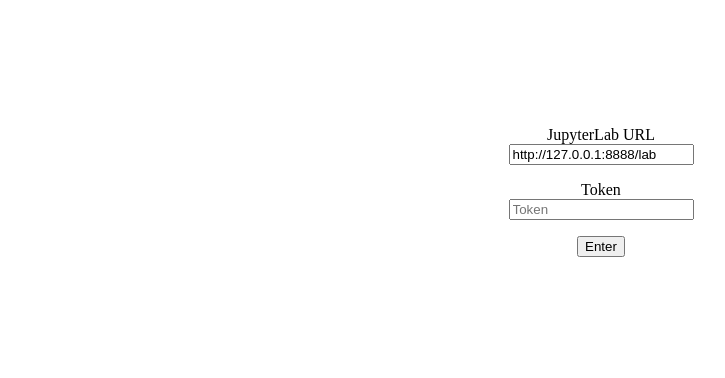
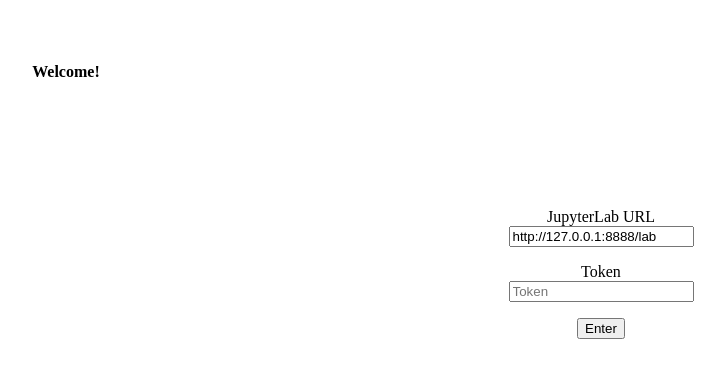
Before and after one commit to chardon55/jupyter-wrapper, an Electron app: page html/index.html in a window 1280 px wide. Shown: the whole page, without its empty margins (39-764 px from the left). Drawn offline with Linux system fonts and the light colour scheme.

Commit message:
Update files

```diff
--- a/html/index.html
+++ b/html/index.html
@@ -5,11 +5,17 @@
     <meta charset="UTF-8">
     <meta http-equiv="X-UA-Compatible" content="IE=edge">
     <meta name="viewport" content="width=device-width, initial-scale=1.0">
-    <title>Input URL of JupyterLab - JupyterLab Electron Wrapper</title>
+    <title>Get Started - JupyterLab Electron Wrapper</title>
 
     <style>
         .bottom-margin {
             margin-bottom: 1rem;
+        }
+
+        #welcome-title {
+            font-size: medium;
+            font-weight: bold;
+            margin: 5%;
         }
     </style>
 </head>
@@ -41,6 +47,8 @@
         }
     </script>
 
+    <div id="welcome-title">Welcome!</div>
+
     <form action="javascript:enterJupyterLab()">
         <div style="text-align: center; vertical-align: auto; margin-top: 10%;">
             <div class="bottom-margin">
@@ -51,10 +59,12 @@
                 <label for="token-field">Token</label><br />
                 <input type="text" id="token-field" name="token-field" placeholder="Token" required>
             </div>
-            <div class="bottom-margin" style="display: none;">
+            <!--
+            <div class="bottom-margin">
                 <input type="checkbox" id="remember" name="remember">
                 <label for="remember">Do not ask me again</label>
             </div>
+            -->
             <button id="enter-btn" type="submit">Enter</button>
         </div>
     </form>
```
Also changed, not shown: 2 other files.
